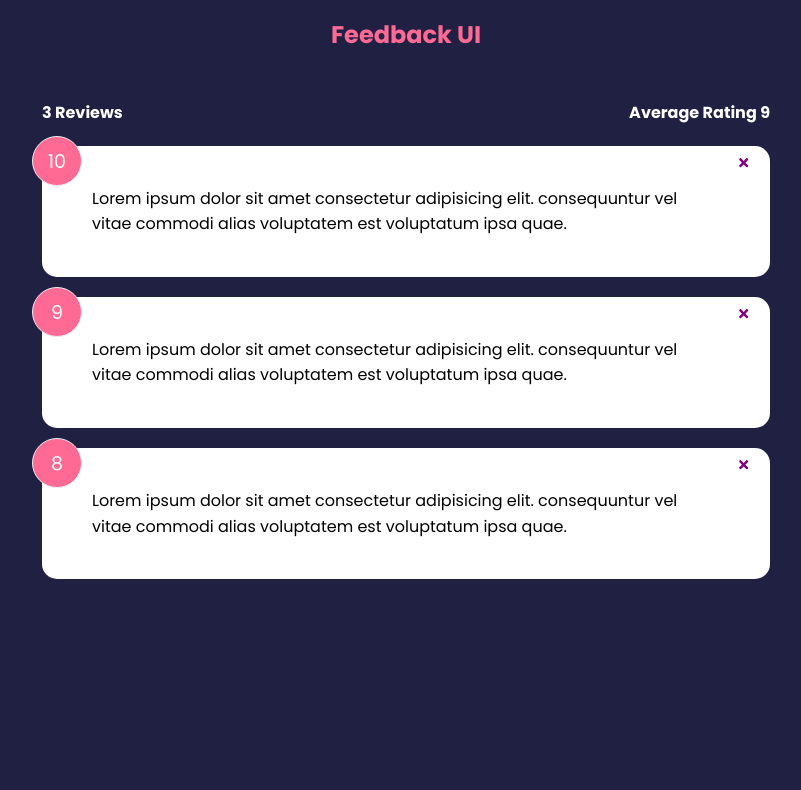
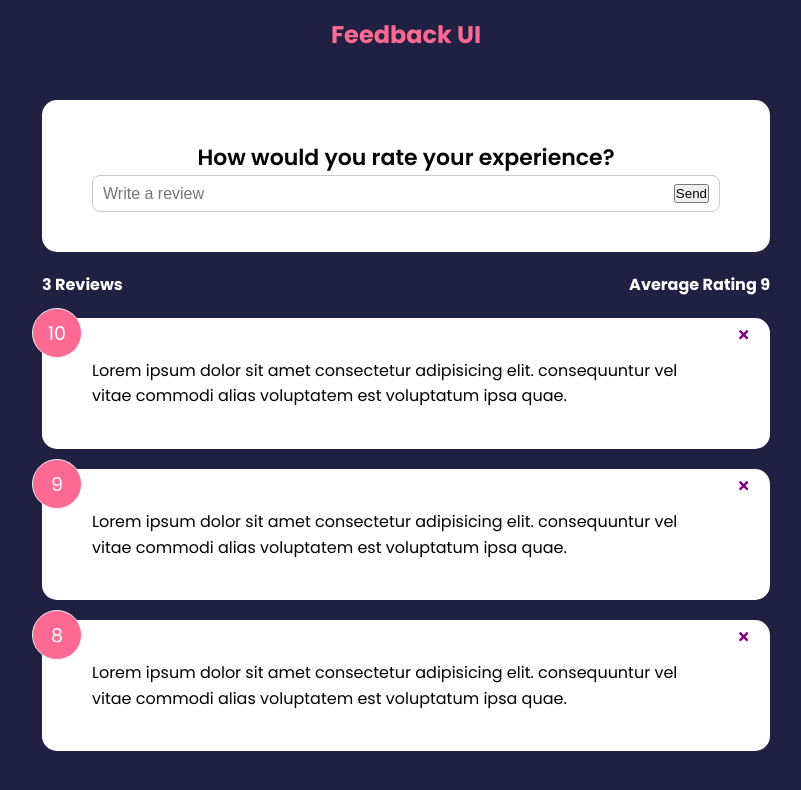
Before and after one commit to willsanchez86/feedback-app, a React (Create React App) app: page / in a window 1280 px wide. Shown: the top 790 px of the page, without its empty margins (234-1035 px from the left). Built offline with nearby package versions, Linux system fonts and the light colour scheme.

Commit message:
Initialized FeedbackForm.jsx

```diff
--- a/src/App.js
+++ b/src/App.js
@@ -3,6 +3,7 @@ import Header from "./components/Header";
 import FeedbackList from "./components/FeedbackList";
 import FeedbackData from "./data/FeedbackData";
 import FeedbackStats from "./components/FeedbackStats";
+import FeedbackForm from "./components/FeedbackForm";
 
 function App() {
     const [feedback, setFeedback] = useState(FeedbackData)
@@ -18,6 +19,7 @@ function App() {
         <>
             <Header text="Feedback UI"/>
             <div className='container'>
+                <FeedbackForm />
                 <FeedbackStats feedback={feedback}/>
                 <FeedbackList feedback={feedback} handleDelete={deleteFeedback}/>
             </div>
--- /dev/null
+++ b/src/components/FeedbackForm.jsx
@@ -0,0 +1,25 @@
+import {useState} from 'react';
+import Card from './shared/Card';
+
+function FeedbackForm() {
+    const [text, setText] = useState('')
+
+    const handleTextChange = (e) => {
+        setText(e.target.value);
+    }
+
+    return (
+        <Card>
+            <form >
+                <h2>How would you rate your experience?</h2>
+                {/* TODO: rating select component */}
+                <div className="input-group">
+                    <input onChange={handleTextChange} type="text" placeholder='Write a review' value={text}/>
+                    <button type="submit">Send</button>
+                </div>
+            </form>
+        </Card>
+    )
+}
+
+export default FeedbackForm
```
Also changed, not shown: src/components/shared/button.jsx (added).
